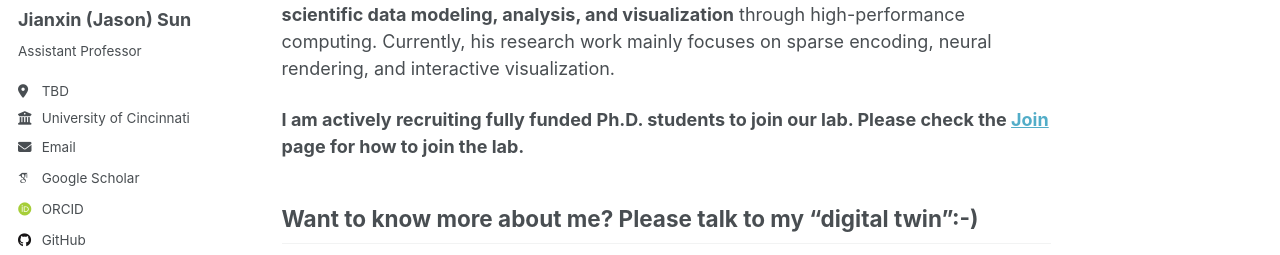
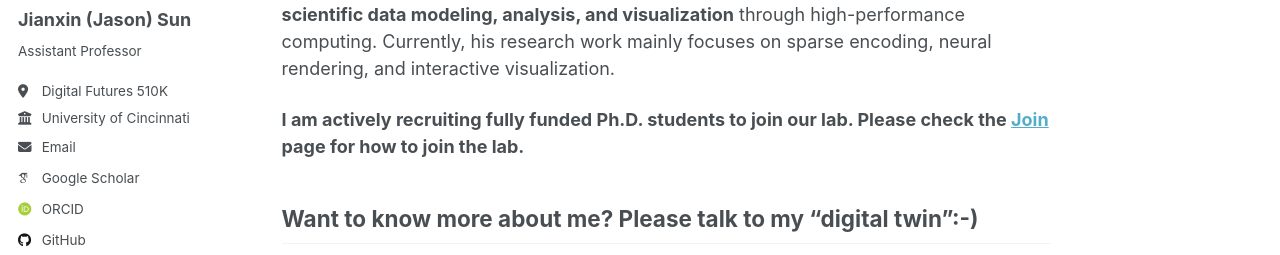
Before and after one commit to sunjianxin/sunjianxin.github.io, a Jekyll site: the page built from _pages/about.md, in a window 1280 px wide. Shown: the part 275-530 px from the top of the page. Built offline with Jekyll 4.4.1, drawn with Linux system fonts in a browser that asks for light colours; some web fonts are replaced; grey boxes are pictures that could not be loaded.

Commit message:
Update _config.yml

```diff
--- a/_config.yml
+++ b/_config.yml
@@ -26,7 +26,7 @@ author:
   name             : "Jianxin (Jason) Sun"
   pronouns         : # example: "she/her"
   bio              : "Assistant Professor"
-  location         : "TBD"
+  location         : "Digital Futures 510K"
   employer         : "University of Cincinnati"
   uri              : # URL
   email            : "sunjx@ucmail.uc.edu"
```
